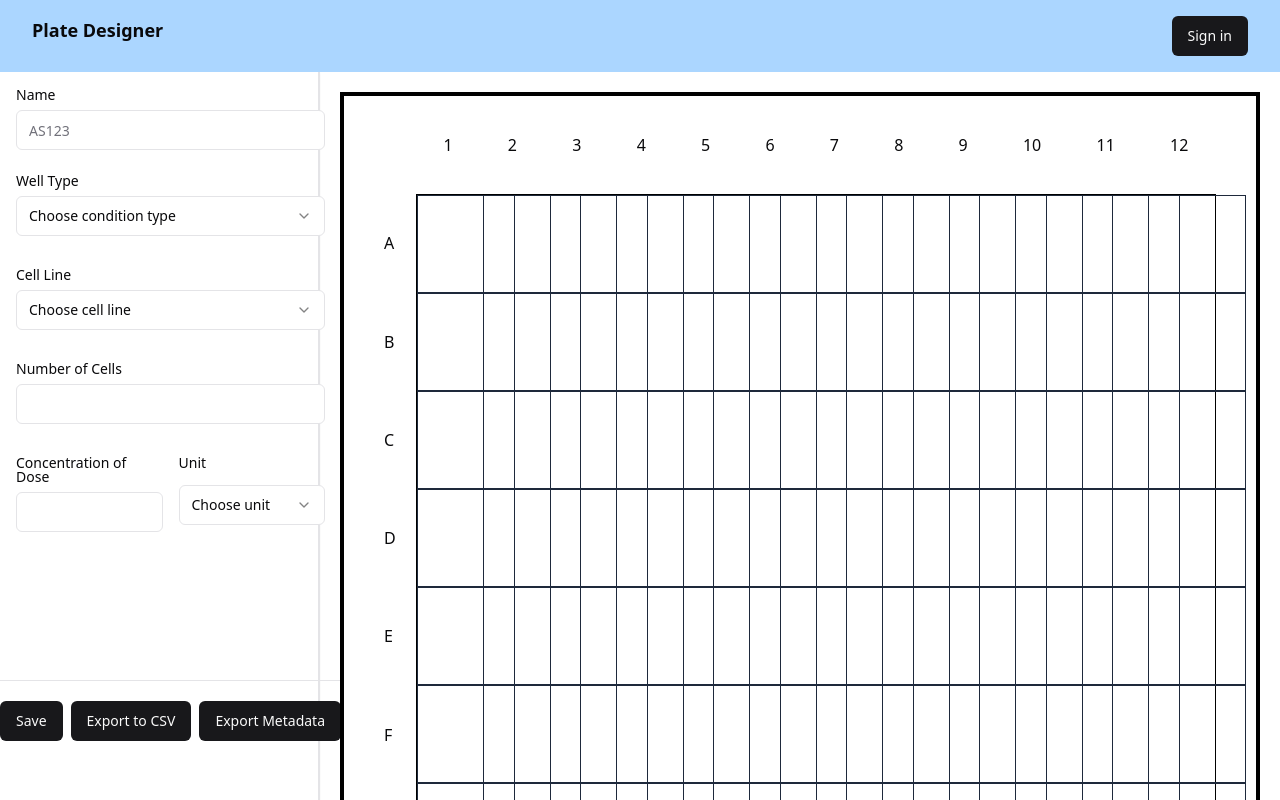
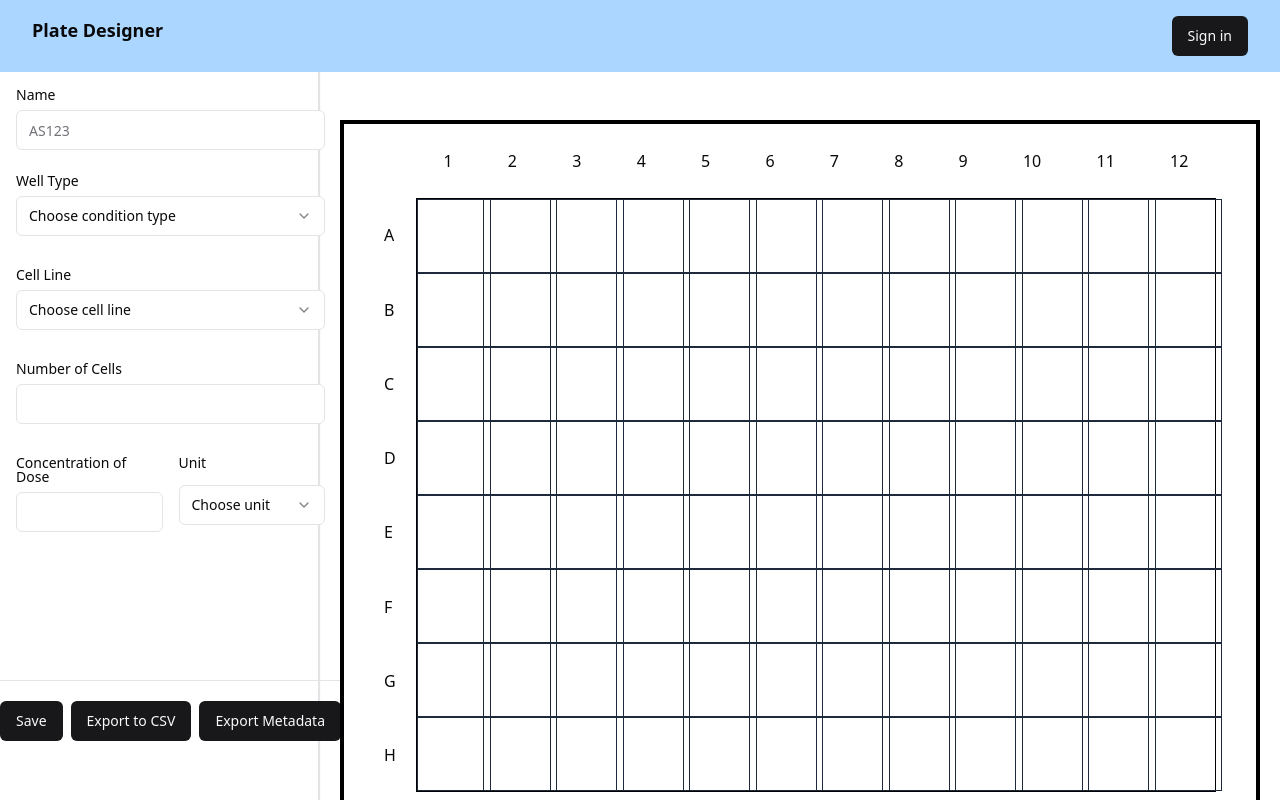
Before and after one commit to apiraam96/platedesignertool, a React (Vite) app: page /platedesigner in a window 1280 px wide. Shown: the top 800 px of the page. Built offline with nearby package versions, Linux system fonts and the light colour scheme.

Commit message:
style: temporary fix for grid spacing

```diff
--- a/src/components/Well.tsx
+++ b/src/components/Well.tsx
@@ -7,7 +7,7 @@ const Well = ({ key, id }: { key: string; id: string }) => {
       onClick={() => console.log("well:", id)}
       id={id}
       key={key}
-      className="border-slate-800 border p-12 hover:bg-sky-50 hover:cursor-pointer focus:bg-sky-200"
+      className="border-slate-800 border xl:p-9 2xl:p-12 hover:bg-sky-50 hover:cursor-pointer focus:bg-sky-200"
     >
       <p id="name" className="text-sm">
         {""}
@@ -15,7 +15,12 @@ const Well = ({ key, id }: { key: string; id: string }) => {
       <p id="wellType" className="text-xs">
         {""}
       </p>
-      <p id="cellLine">{""}</p>
+      <p id="cellType" className="text-xs">
+        {""}
+      </p>
+      <p id="numberOfCells" className="text-xs">
+        {""}
+      </p>
     </button>
   );
 };
```
